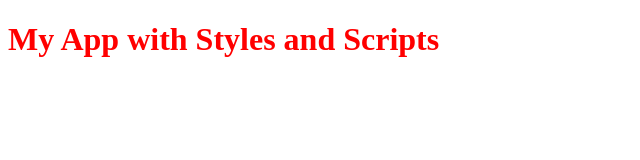
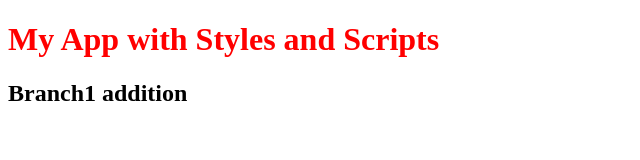
Before and after one commit to thinkful-ei-heron/zayar_julio_gitdrills, a plain HTML site: page index.html in a window 1280 px wide. Shown: the whole page, without its empty margins (0-640 px from the left). Drawn offline with Linux system fonts and the light colour scheme.

Commit message:
branch1 addition

```diff
--- a/index.html
+++ b/index.html
@@ -10,6 +10,7 @@
 </head>
 <body>
     <h1>My App with Styles and Scripts</h1>
+    <h2>Branch1 addition</h2>
     <script src="app.js"></script>
 </body>
 </html>
```
